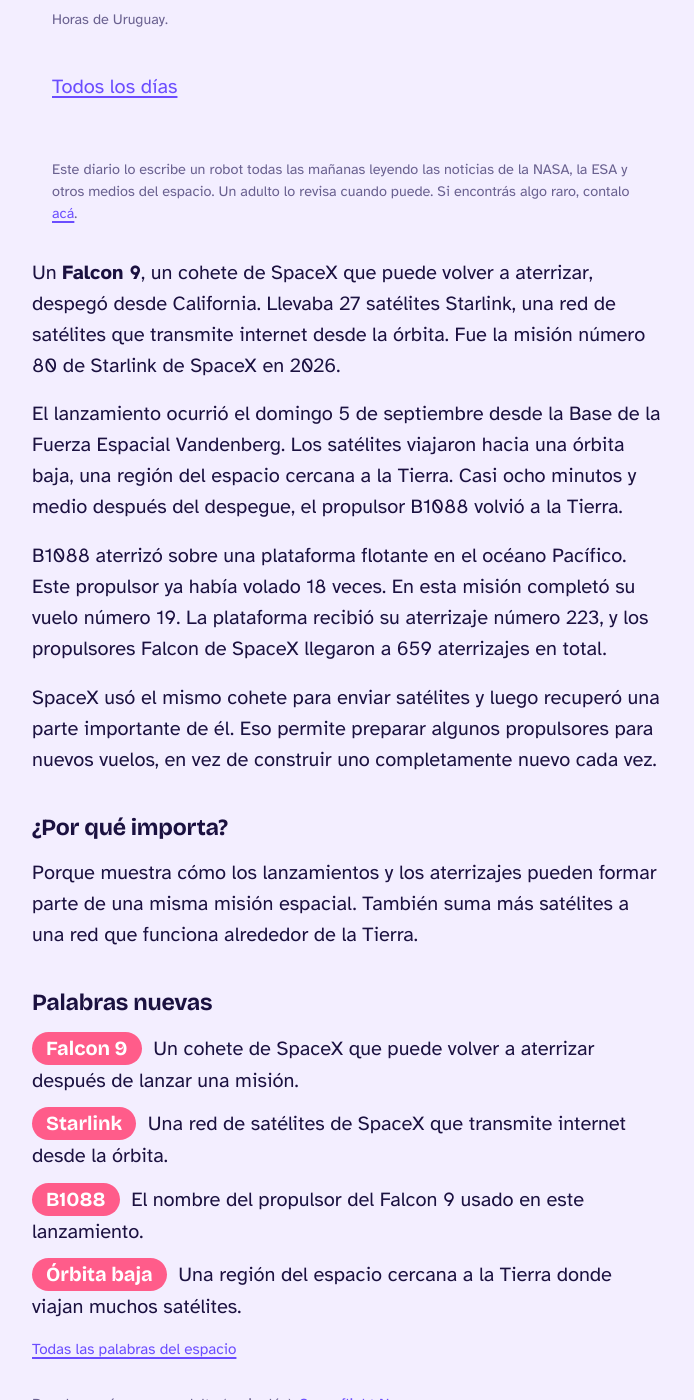
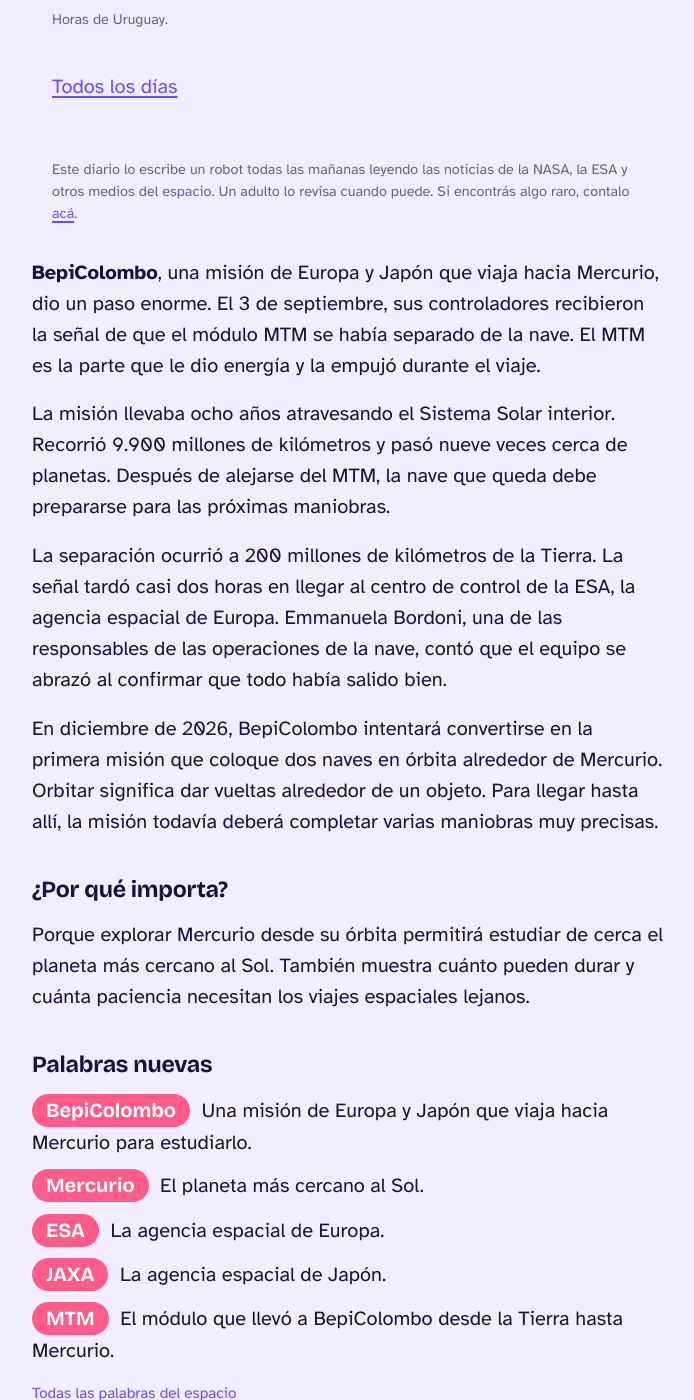
Before and after one commit to lezama/espacio-bot, a Jekyll site: the page built from _posts/2026-09-07-espacio.md, in a window 1280 px wide and 1400 px high, scrolled down 3416 px. Shown: the whole window, without its empty margins (292-986 px from the left). Built offline with Jekyll 4.4.1, drawn with Linux system fonts in a browser that asks for light colours; some of the changed text lies outside the part shown.

Commit message:
[WIP] Update post for 2026-09-07 and replace existing file (#18)
* Initial plan

* Write September 7 space post

Co-authored-by: lezama <104869+lezama@users.noreply.github.com>

---------

Co-authored-by: copilot-swe-agent[bot] <198982749+Copilot@users.noreply.github.com>
Co-authored-by: lezama <104869+lezama@users.noreply.github.com>

```diff
--- a/_posts/2026-09-07-espacio.md
+++ b/_posts/2026-09-07-espacio.md
@@ -1,7 +1,7 @@
 ---
-title: "Falcon 9 llevó 27 satélites Starlink"
-source_url: "https://spaceflightnow.com/2026/09/05/live-coverage-spacex-to-launch-80th-starlink-mission-of-2026/"
-source_name: "Spaceflight Now"
+title: "BepiColombo se acerca a Mercurio"
+source_url: "https://www.esa.int/Enabling_Support/Operations/BepiColombo_begins_Mercury_arrival_with_MTM_separation_success"
+source_name: "ESA"
 launches:
   - net: "2026-09-09T06:00:00-03:00"
     rocket: "Long March 2D/YZ-3 | Unknown Payload"
@@ -19,26 +19,28 @@ launches:
     rocket: "Long March 8A | Unknown Payload"
     where: "Wenchang Space Launch Site, People's Republic of China"
     what: "El Long March 8A despegará desde Wenchang, pero todavía no se sabe qué llevará."
-first: "Fue la misión número 80 de Starlink de SpaceX en 2026."
+first: "Será la primera misión que coloque dos naves en órbita alrededor de Mercurio, en diciembre de 2026."
 words:
-  - word: "Falcon 9"
-    meaning: "Un cohete de SpaceX que puede volver a aterrizar después de lanzar una misión."
-  - word: "Starlink"
-    meaning: "Una red de satélites de SpaceX que transmite internet desde la órbita."
-  - word: "B1088"
-    meaning: "El nombre del propulsor del Falcon 9 usado en este lanzamiento."
-  - word: "Órbita baja"
-    meaning: "Una región del espacio cercana a la Tierra donde viajan muchos satélites."
+  - word: "BepiColombo"
+    meaning: "Una misión de Europa y Japón que viaja hacia Mercurio para estudiarlo."
+  - word: "Mercurio"
+    meaning: "El planeta más cercano al Sol."
+  - word: "ESA"
+    meaning: "La agencia espacial de Europa."
+  - word: "JAXA"
+    meaning: "La agencia espacial de Japón."
+  - word: "MTM"
+    meaning: "El módulo que llevó a BepiColombo desde la Tierra hasta Mercurio."
 ---
 
-Un **Falcon 9**, un cohete de SpaceX que puede volver a aterrizar, despegó desde California. Llevaba 27 satélites Starlink, una red de satélites que transmite internet desde la órbita. Fue la misión número 80 de Starlink de SpaceX en 2026.
+**BepiColombo**, una misión de Europa y Japón que viaja hacia Mercurio, dio un paso enorme. El 3 de septiembre, sus controladores recibieron la señal de que el módulo MTM se había separado de la nave. El MTM es la parte que le dio energía y la empujó durante el viaje.
 
-El lanzamiento ocurrió el domingo 5 de septiembre desde la Base de la Fuerza Espacial Vandenberg. Los satélites viajaron hacia una órbita baja, una región del espacio cercana a la Tierra. Casi ocho minutos y medio después del despegue, el propulsor B1088 volvió a la Tierra.
+La misión llevaba ocho años atravesando el Sistema Solar interior. Recorrió 9.900 millones de kilómetros y pasó nueve veces cerca de planetas. Después de alejarse del MTM, la nave que queda debe prepararse para las próximas maniobras.
 
-B1088 aterrizó sobre una plataforma flotante en el océano Pacífico. Este propulsor ya había volado 18 veces. En esta misión completó su vuelo número 19. La plataforma recibió su aterrizaje número 223, y los propulsores Falcon de SpaceX llegaron a 659 aterrizajes en total.
+La separación ocurrió a 200 millones de kilómetros de la Tierra. La señal tardó casi dos horas en llegar al centro de control de la ESA, la agencia espacial de Europa. Emmanuela Bordoni, una de las responsables de las operaciones de la nave, contó que el equipo se abrazó al confirmar que todo había salido bien.
 
-SpaceX usó el mismo cohete para enviar satélites y luego recuperó una parte importante de él. Eso permite preparar algunos propulsores para nuevos vuelos, en vez de construir uno completamente nuevo cada vez.
+En diciembre de 2026, BepiColombo intentará convertirse en la primera misión que coloque dos naves en órbita alrededor de Mercurio. Orbitar significa dar vueltas alrededor de un objeto. Para llegar hasta allí, la misión todavía deberá completar varias maniobras muy precisas.
 
 ## ¿Por qué importa?
 
-Porque muestra cómo los lanzamientos y los aterrizajes pueden formar parte de una misma misión espacial. También suma más satélites a una red que funciona alrededor de la Tierra.
+Porque explorar Mercurio desde su órbita permitirá estudiar de cerca el planeta más cercano al Sol. También muestra cuánto pueden durar y cuánta paciencia necesitan los viajes espaciales lejanos.
```
